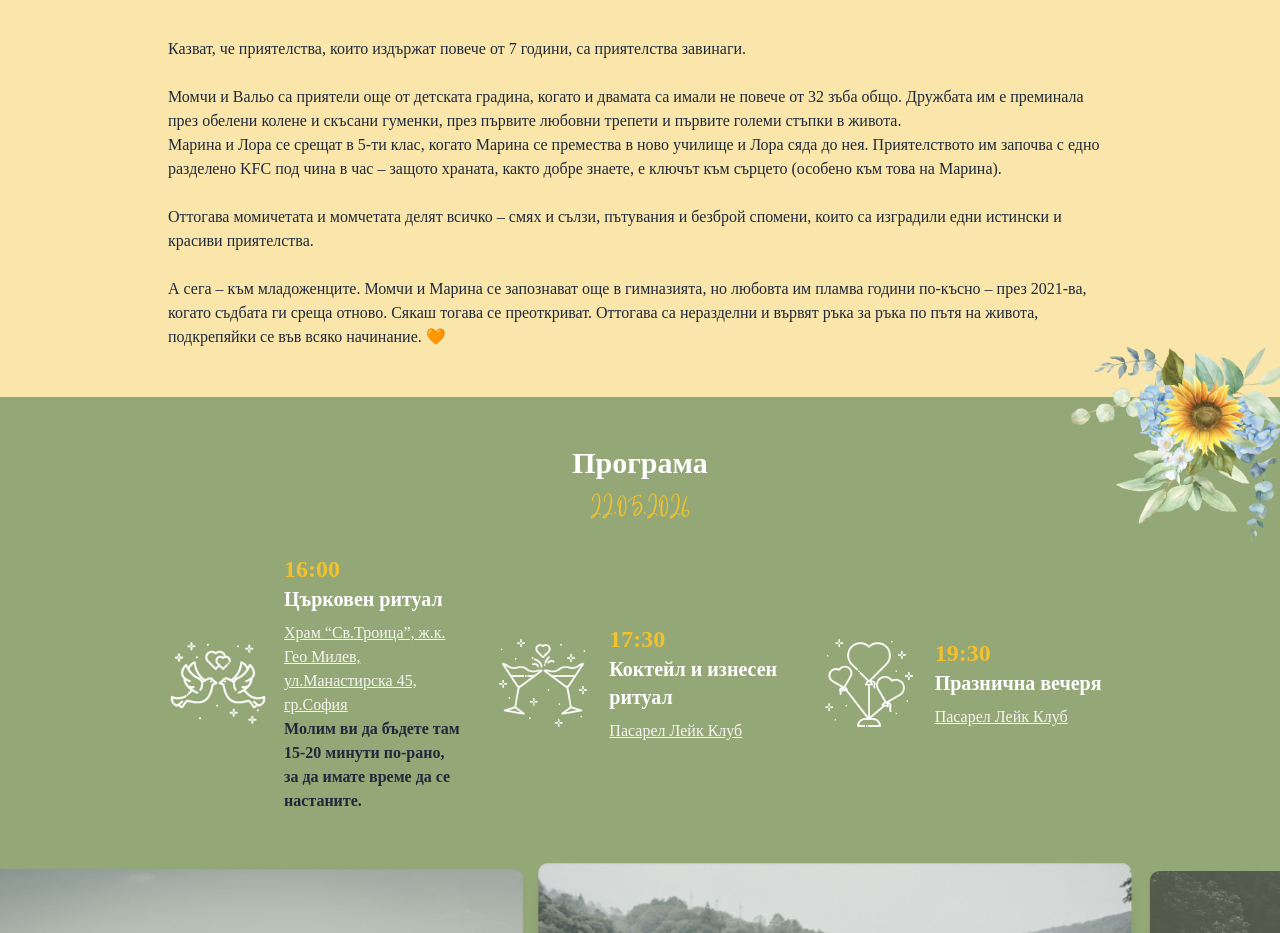
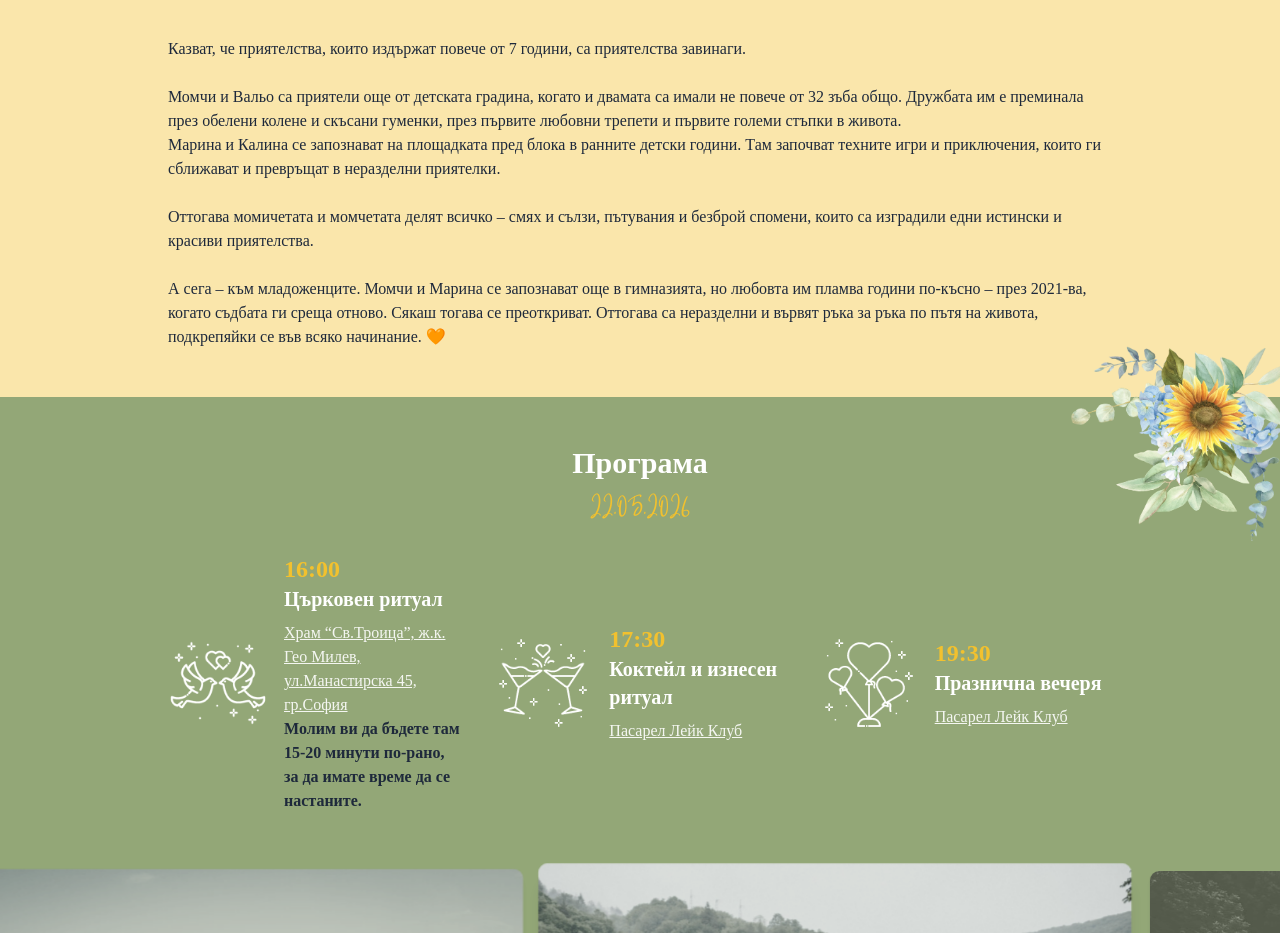
Before and after one commit to mar-ina-17/wedding-site, a React (Vite) app: page / in a window 1280 px wide. Shown: the part 1080-2013 px from the top of the page. Built offline with nearby package versions, Linux system fonts and the light colour scheme; a web font is replaced by a local one.

Commit message:
Update About section to reflect new friendship narrative between Marina and Kalina

```diff
--- a/src/components/sections/about.tsx
+++ b/src/components/sections/about.tsx
@@ -18,10 +18,9 @@ const About = () => {
         </p>
 
         <p>
-          Марина и Лора се срещат в 5-ти клас, когато Марина се премества в ново
-          училище и Лора сяда до нея. Приятелството им започва с едно разделено
-          KFC под чина в час – защото храната, както добре знаете, е ключът към
-          сърцето (особено към това на Марина).
+          Марина и Калина се запознават на площадката пред блока в ранните
+          детски години. Там започват техните игри и приключения, които ги сближават
+          и превръщат в неразделни приятелки.
         </p>
         <br />
         <p>
```
Also changed, not shown: package.json (+17 -17 lines), 1 other file (tests, documents, lock files or other folders).
